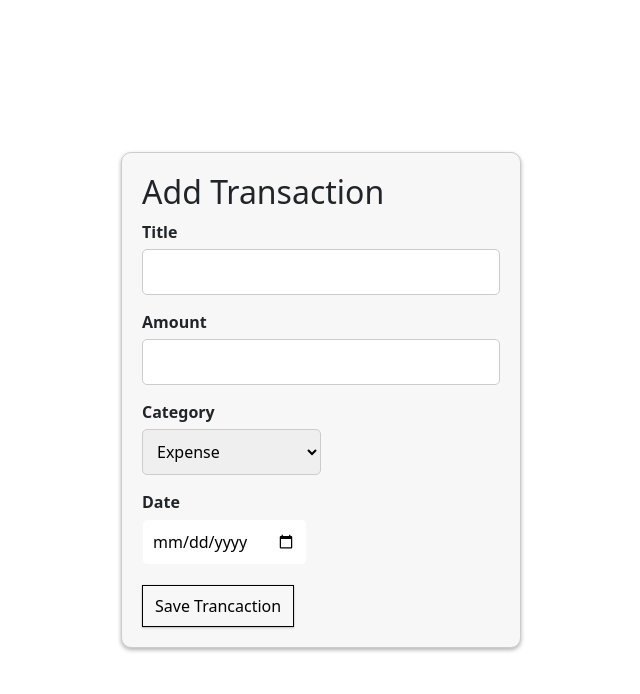
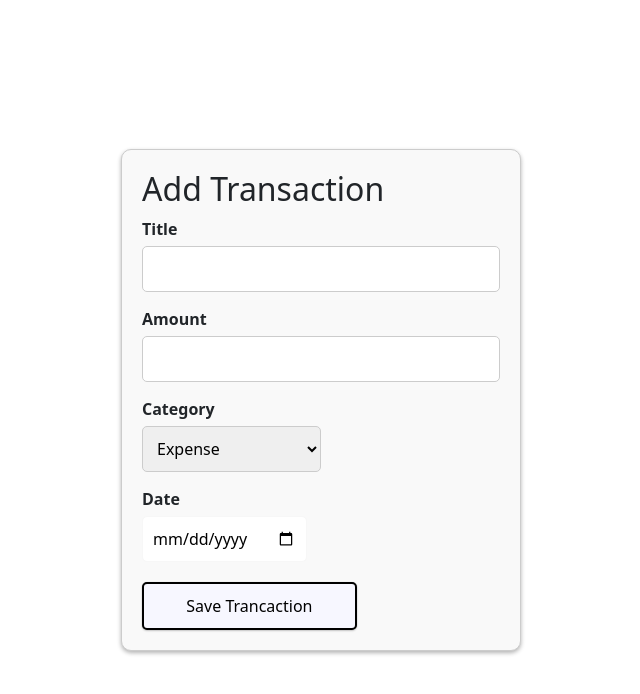
Before and after one commit to ahmedselamin/cashlysvv, a React (Create React App) app: page /add-transaction in a window 1280 px wide. Shown: the top 694 px of the page, without its empty margins (319-959 px from the left). Built offline with nearby package versions, Linux system fonts and the light colour scheme.

Commit message:
a bit of maxing

```diff
--- a/src/components/AddTransaction/AddTransaction.css
+++ b/src/components/AddTransaction/AddTransaction.css
@@ -11,7 +11,7 @@
   padding: 20px;
   border: 1px solid #ccc;
   border-radius: 10px;
-  background-color: #f7f7f7;
+  background-color: #f9f9f9;
   box-shadow: 0 2px 4px rgba(0, 0, 0, 0.3);
 }
 
@@ -51,5 +51,11 @@
 button {
   background-color: #f7f7f7;
   color: black;
-  border: 1px solid black;
+  border: 2px solid black;
+  width: 60%;
+  padding: 10px;
+  border: none;
+  border-radius: 5px;
+  font-size: 16px;
+  cursor: pointer;
 }
--- a/src/components/AddTransaction/AddTransaction.jsx
+++ b/src/components/AddTransaction/AddTransaction.jsx
@@ -27,7 +27,7 @@ const AddTransaction = () => {
             <label>Date</label>
             <input type="date" required />
           </div>
-          <button>Save Trancaction</button>
+          <button className="login-btn">Save Trancaction</button>
         </form>
       </div>
     </div>
--- a/src/components/Home/Home.css
+++ b/src/components/Home/Home.css
@@ -2,7 +2,7 @@
   position: absolute;
   top: 10px; /* Adjust as needed */
   right: 10px; /* Adjust as needed */
-  padding: 10px;
+  padding: 15px;
   color: black;
   border-radius: 5px;
   background-color: #fff; /* Optional: Add background for visibility */
@@ -14,5 +14,5 @@
 
 .user-div i {
   margin-left: 10px; /* Adjust as needed */
-  font-size: 1.5em; /* Adjust as needed */
+  font-size: 2em; /* Adjust as needed */
 }
--- a/src/components/Home/Home.jsx
+++ b/src/components/Home/Home.jsx
@@ -8,7 +8,7 @@ const Home = () => {
   return (
     <div className="home-container">
       <div className="user-div">
-        <span>Welcome, Ahmed</span>
+        <span>Hello, Ahmed!</span>
         <i class="fa fa-user-circle" aria-hidden="true"></i>
       </div>
       <div className="chart-container">
```
